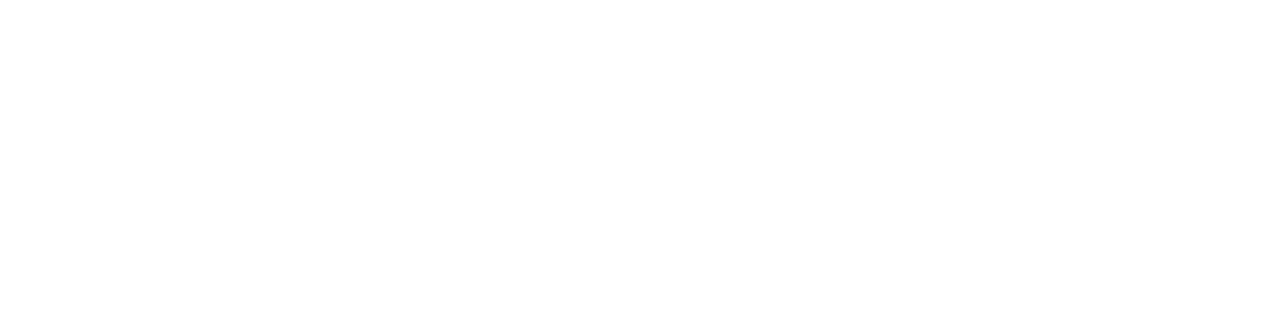
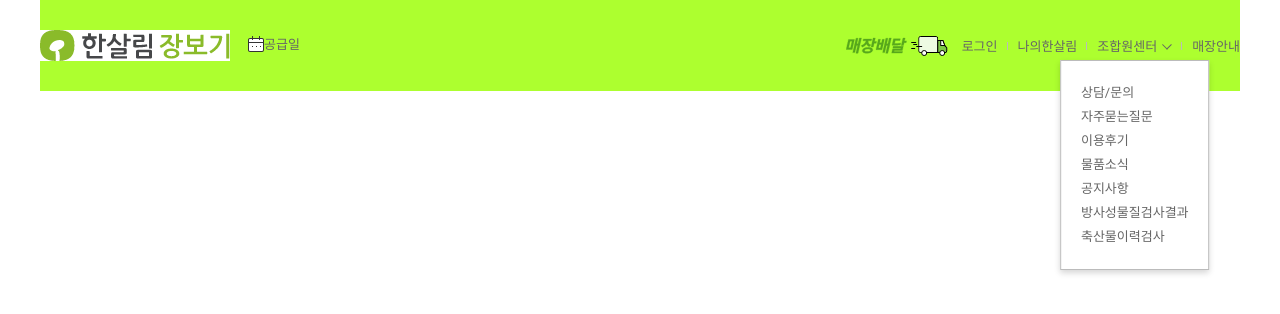
Before and after one commit to goldjade/hansalim, a plain HTML site: page index.html in a window 1280 px wide. Drawn offline with nearby package versions, Linux system fonts and the light colour scheme.

Commit message:
헤더영역 작업 완료
펼침 목록 자바스크립트 목록 작업예정

```diff
--- a/css/main.css
+++ b/css/main.css
@@ -47,6 +47,11 @@ body {
   margin: 0 auto;
 }
 
+/* 타이틀 레이아웃 */
+/* 제품 기본 레이아웃 */
+/* 섹션 레이아웃 */
+
+/* 레이아웃 */
 .wrap {
   position: relative;
   display: block;
@@ -55,7 +60,135 @@ body {
 .header {
   position: relative;
   display: block;
+  z-index: 9999;
 }
+.header-top{
+  position: relative;
+  display: block;
+  padding: 30px 0;
+  background: greenyellow;
+}
+.header-top-left{
+  position: relative;
+  display: block;
+  float: left;
+  font-size: 0;
+  letter-spacing: 0;
+}
+.logo{
+  position: relative;
+  display: inline-block;
+  margin-right: 18px;
+}
+.bt-schedule{
+  position: relative;
+  display: inline-block;
+  font-size: 13px;
+  color: #666;
+  border: 0;
+  background: transparent;
+  cursor: pointer;
+  vertical-align: -3px;
+}
+.bt-schedule img{
+  vertical-align: -3px;
+}
+.header-top-right{
+  position: relative;
+  display: block;
+  float: right;
+  padding-top: 3px;
+}
+.track{
+  position: relative;
+  display: inline-block;
+}
+
+.member-list{
+  position: relative;
+  display: inline-block;
+  vertical-align: -9px;
+}
+.member-list > li{
+  position: relative;
+  display: block;
+  float: left;
+  padding: 0 10px;
+}
+.member-list > li::after{
+  content: "";
+  position: absolute;
+  right: 0;
+  top: 7px;
+  width: 1px;
+  height: 8px;
+  background: #bbb;
+}
+.member-list > li:last-child{
+  padding-right: 0px;
+}
+.member-list > li:last-child::after{
+  content: none;
+}
+.member-list > li > a{
+  position: relative;
+  display: block;
+  font-size: 13px;
+  color: #666;
+}
+
+/* center-moresms js 연동 */
+.center-more{
+  padding-right: 15px;
+}
+.center-more::after{
+  content: "";
+  position: absolute;
+  right: 0;
+  top: 50%;
+  transform: translateY(-50%);
+  display: block;
+  width: 10px;
+  height: 6px;
+  background: url(../images/icoMyMenu.png);
+  background-position: 0px 0px;
+}
+.center-more:hover::after{
+  background-position: 0px -6px;
+}
+.center-list{
+  position: absolute;
+  display: block;
+  left: 50%;
+  transform: translateX(-50%);
+  top: 25px;
+  padding: 20px;
+  border: 1px solid #bbb;
+  background: #fff;
+  box-shadow: 0 3px 6px 0 rgb(0 0 0 / 16%);
+  z-index: 1;
+}
+.center-list > li {
+  position: relative;
+  display: block;
+}
+
+.center-list > li >a {
+  position: relative;
+  display: block;
+  color: #666;
+  font-size: 13px;
+  /* 줄내림 안함 */
+  white-space: nowrap;
+
+}
+
+
+.header-main{
+  position: relative;
+  display: block;
+}
+
 /* 비주얼 */
 .visual {
   position: relative;
--- a/index.html
+++ b/index.html
@@ -97,7 +97,41 @@
   <div class="wrap">
     <!-- 상단 -->
     <header class="header">
-      <div class="container"></div>
+      <div class="container">
+        <div class="header-top clearfix">
+
+          <div class="header-top-left">
+            <a href="index.html" class="logo">
+              <img src="images/logo.png" alt="한살림장보기">
+            </a>
+            <button class="bt-schedule">
+              <img src="images/icoLocation.png" alt="공급일">공급일
+            </button>
+          </div>
+
+          <div class="header-top-right">
+            <a href="#" class="track"><img src="images/icoDlvr.png" alt=""></a>
+            <ul class="member-list clearfix">
+              <li><a href="#">로그인</a></li>
+              <li><a href="#">나의한살림</a></li>
+              <li><a href="#" class="center-more">조합원센터</a>
+                <ul class="center-list">
+                  <li><a href="#">상담/문의</a></li>
+                  <li><a href="#">자주묻는질문</a></li>
+                  <li><a href="#">이용후기</a></li>
+                  <li><a href="#">물품소식</a></li>
+                  <li><a href="#">공지사항</a></li>
+                  <li><a href="#">방사성물질검사결과</a></li>
+                  <li><a href="#">축산물이력검사</a></li>
+                </ul>
+              </li>
+              <li><a href="#">매장안내</a></li>
+            </ul>
+          </div>
+
+        </div>
+        <div class="header-main"></div>
+      </div>
     </header>
     <!-- visual  -->
     <section class="visual">
```
